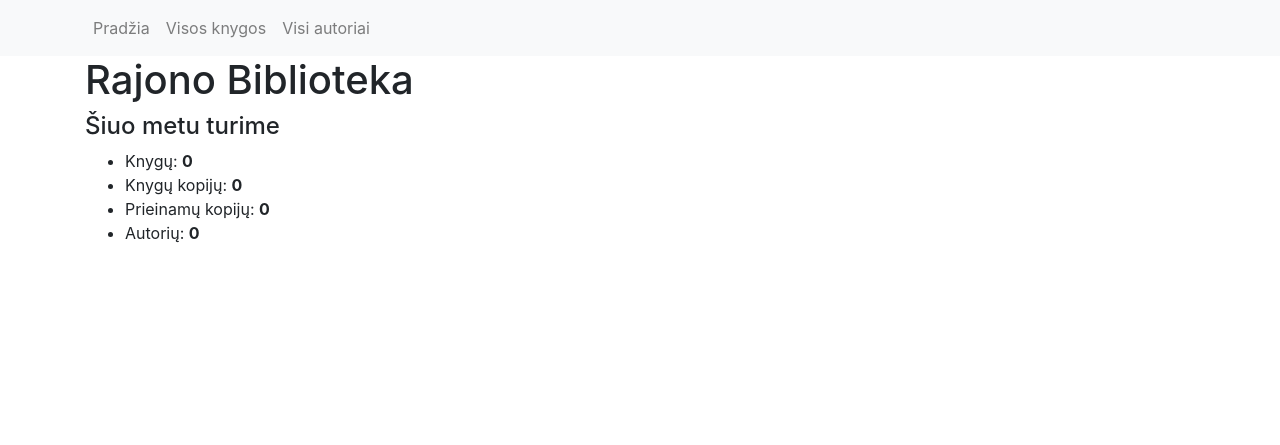
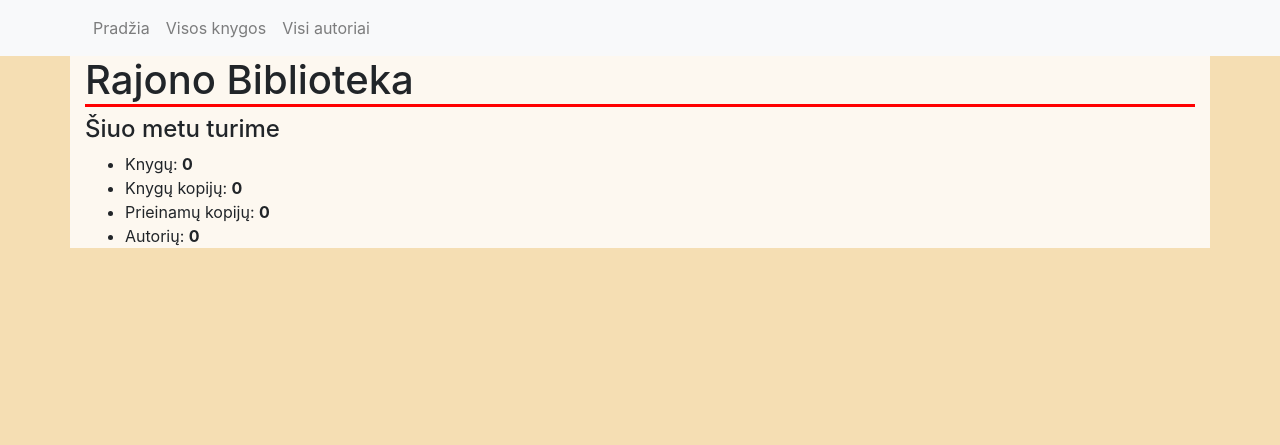
Before and after one commit to User852963741/ptu1_library, a Django app: page /library/ in a window 1280 px wide. Shown: the top 445 px of the page. Run offline with Django 4.2, Linux system fonts and the light colour scheme; data that the repository does not hold is empty.

Commit message:
static works, css overrides in style.css for books;

```diff
--- /dev/null
+++ b/library/books/static/books/css/style.css
@@ -0,0 +1,3 @@
+h1 {border-bottom: 3px solid red; }
+body {background-color: wheat;}
+main .container {background-color: rgba(255, 255, 255, 0.8);}
--- a/library/books/templates/books/base.html
+++ b/library/books/templates/books/base.html
@@ -7,11 +7,12 @@
     <meta name="viewport" content="width=device-width, initial-scale=1.0">
     <title>{% block title %}Biblioteka{% endblock title %}</title>
     <link rel="stylesheet" href="https://cdn.jsdelivr.net/npm/bootstrap@4.6.1/dist/css/bootstrap.min.css" integrity="sha384-zCbKRCUGaJDkqS1kPbPd7TveP5iyJE0EjAuZQTgFLD2ylzuqKfdKlfG/eSrtxUkn" crossorigin="anonymous">
+    <link rel="stylesheet" href="{% static 'books/css/style.css' %}">
     <script src="https://cdn.jsdelivr.net/npm/jquery@3.5.1/dist/jquery.slim.min.js" integrity="sha384-DfXdz2htPH0lsSSs5nCTpuj/zy4C+OGpamoFVy38MVBnE+IbbVYUew+OrCXaRkfj" crossorigin="anonymous"></script>
 </head>
 <body>
     <header>
-        <nav class="navbar navbar-expand-lg navbar-light bg-light">
+        <nav class="navbar navbar-expand-md navbar-light bg-light">
             <div class="container">
                 <button class="navbar-toggler" type="button" data-toggle="collapse" data-target="#navbarSupportedContent" aria-controls="navbarSupportedContent" aria-expanded="false" aria-label="Toggle navigation">
                     <span class="navbar-toggler-icon"></span>
@@ -26,9 +27,7 @@
             </div>
         </nav>
     </header>
-    <main>
-        {% block content %}{% endblock content %}
-    </main>
+    <main>{% block content %}{% endblock content %}</main>
     <script src="https://cdn.jsdelivr.net/npm/bootstrap@4.6.1/dist/js/bootstrap.bundle.min.js" integrity="sha384-fQybjgWLrvvRgtW6bFlB7jaZrFsaBXjsOMm/tB9LTS58ONXgqbR9W8oWht/amnpF" crossorigin="anonymous"></script>
 </body>
 </html>
--- a/library/books/templates/books/index.html
+++ b/library/books/templates/books/index.html
@@ -1,7 +1,8 @@
 {% extends 'books/base.html' %}
 {% block content %}
-<div class="container">
+<div class="container"> {# komentaras kaip django tag'as arba kintamasis #}
     <h1>Rajono Biblioteka</h1>
+    {% comment 'jeigu reikia kažką paslėpti' %}šio teksto frontende nebus{% endcomment %}
     <h4>Šiuo metu turime</h4>
     <ul>
         <li>Knygų: <strong>{{ num_books }}</strong></li>
--- a/library/library/urls.py
+++ b/library/library/urls.py
@@ -15,8 +15,12 @@ Including another URLconf
 """
 from django.contrib import admin
 from django.urls import include, path
+from django.conf import settings
+from django.conf.urls.static import static
+from django.views.generic import RedirectView
 
 urlpatterns = [
     path('library/', include('books.urls')),
     path('admin/', admin.site.urls),
-]
+    path('', RedirectView.as_view(url='library/', permanent=True)),
+] + static(settings.STATIC_URL, document_root=settings.STATIC_ROOT)
```
